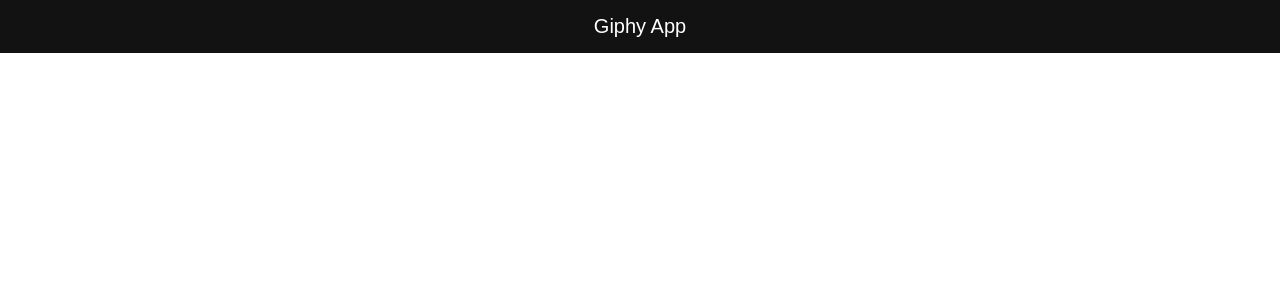
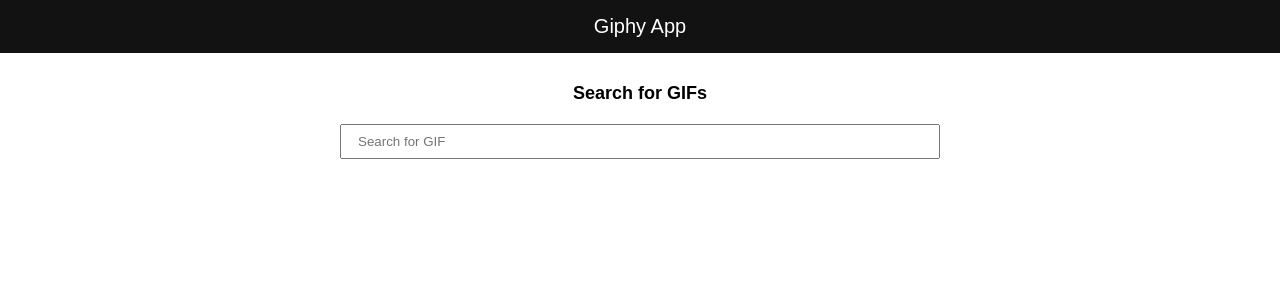
Before and after one commit to wangechimk/giphy-website, an Angular app: page / in a window 1280 px wide. Shown: the top 300 px of the page. Built offline with nearby package versions, Linux system fonts and the light colour scheme.

Commit message:
create a search component and style it

```diff
--- a/src/app/app.component.html
+++ b/src/app/app.component.html
@@ -1 +1,2 @@
 <app-header></app-header>
+<app-search></app-search>
--- a/src/app/app.module.ts
+++ b/src/app/app.module.ts
@@ -4,11 +4,13 @@
 import { AppRoutingModule } from './app-routing.module';
 import { AppComponent } from './app.component';
 import { HeaderComponent } from './header/header.component';
+import { SearchComponent } from './search/search.component';
 
 @NgModule({
   declarations: [
     AppComponent,
-    HeaderComponent
+    HeaderComponent,
+    SearchComponent
   ],
   imports: [
     BrowserModule,
--- /dev/null
+++ b/src/app/search/search.component.css
@@ -0,0 +1,11 @@
+.search{
+   max-width: 600px;
+   margin: 30px auto;
+   text-align: center;
+   font-size: 18px;
+}
+.search input{
+    width: 100%;
+    padding: 8px 16px ;
+    margin-top: 20px;
+}
--- /dev/null
+++ b/src/app/search/search.component.html
@@ -0,0 +1,4 @@
+<div class="search">
+  <h4>Search for GIFs</h4>
+  <input type="text" placeholder="Search for GIF">
+</div>
--- /dev/null
+++ b/src/app/search/search.component.ts
@@ -0,0 +1,15 @@
+import { Component, OnInit } from '@angular/core';
+
+@Component({
+  selector: 'app-search',
+  templateUrl: './search.component.html',
+  styleUrls: ['./search.component.css']
+})
+export class SearchComponent implements OnInit {
+
+  constructor() { }
+
+  ngOnInit(): void {
+  }
+
+}
```
